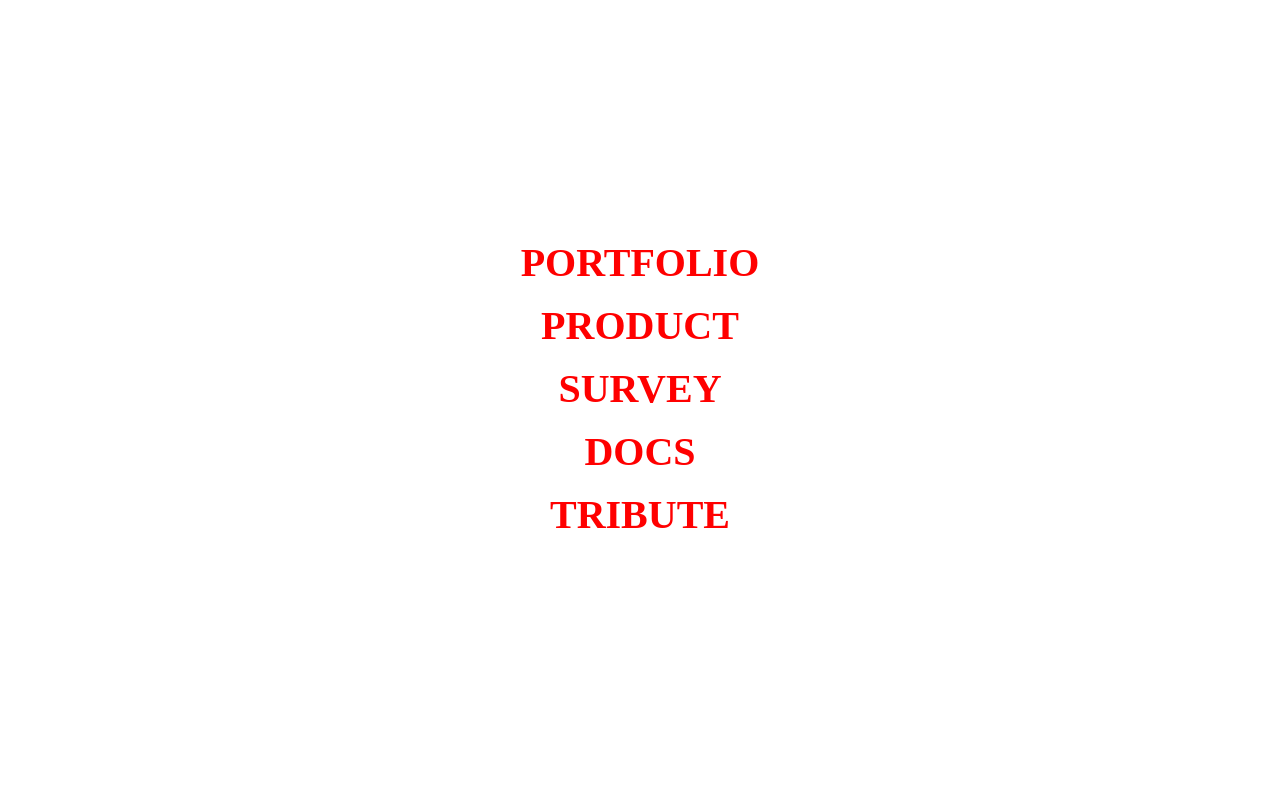
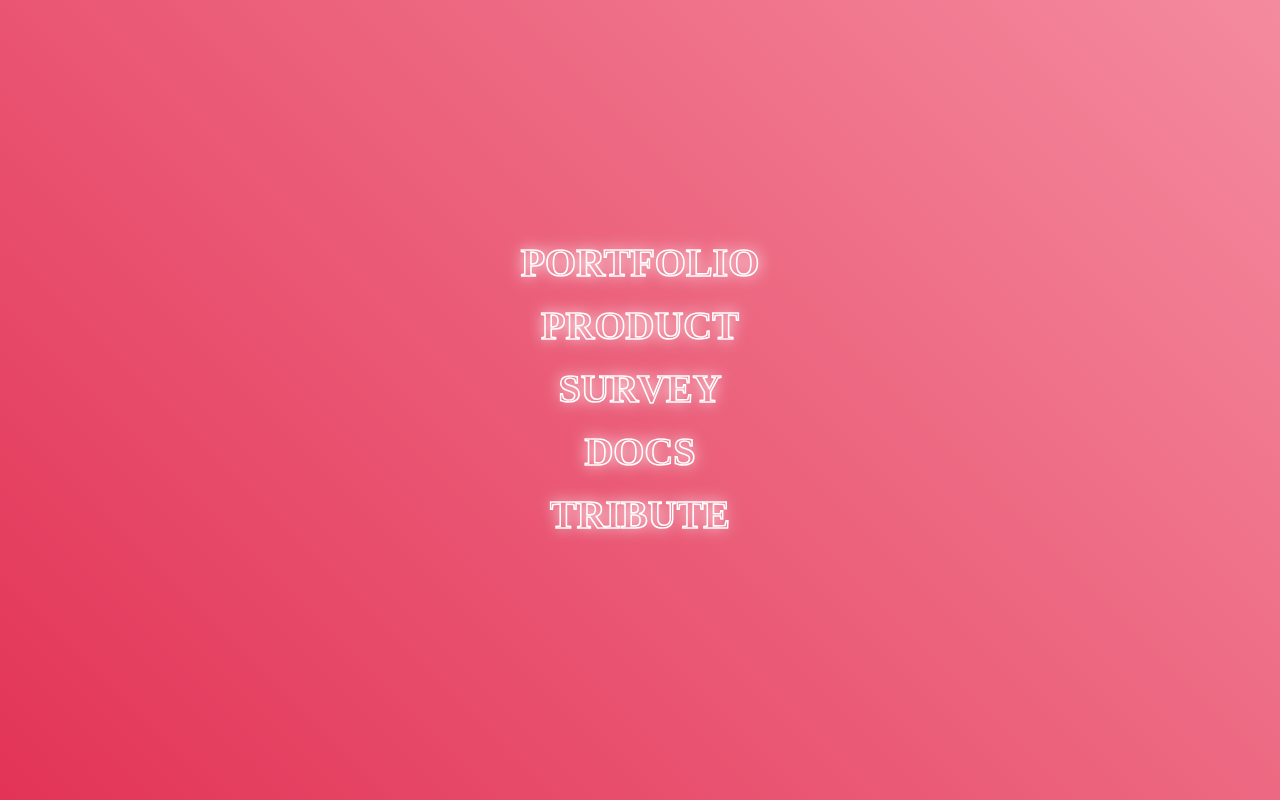
Before and after one commit to n-ce/FCC-RWD-Projects, a plain HTML site: page index.html in a window 1280 px wide. Drawn offline with Linux system fonts and the light colour scheme.

Commit message:
beautified

```diff
--- a/index.html
+++ b/index.html
@@ -4,6 +4,8 @@
   html{
     height: 97vh;
     justify-content: center;
+    background: linear-gradient(45deg,crimson,pink);
+    background-size: 200% 200%;
   }
   html,a{
     display:flex;
@@ -14,8 +16,10 @@
     font-size: 5vh;
     margin:1rem;
     text-decoration: none;
-    color:red;
+    color:transparent;
     font-weight:bold;
+    -webkit-text-stroke: 0.2vh white;
+    text-shadow: 0 0 1rem white;
   }
   </style>
   <a href="Personal-Portfolio-Page">PORTFOLIO</a>
```
